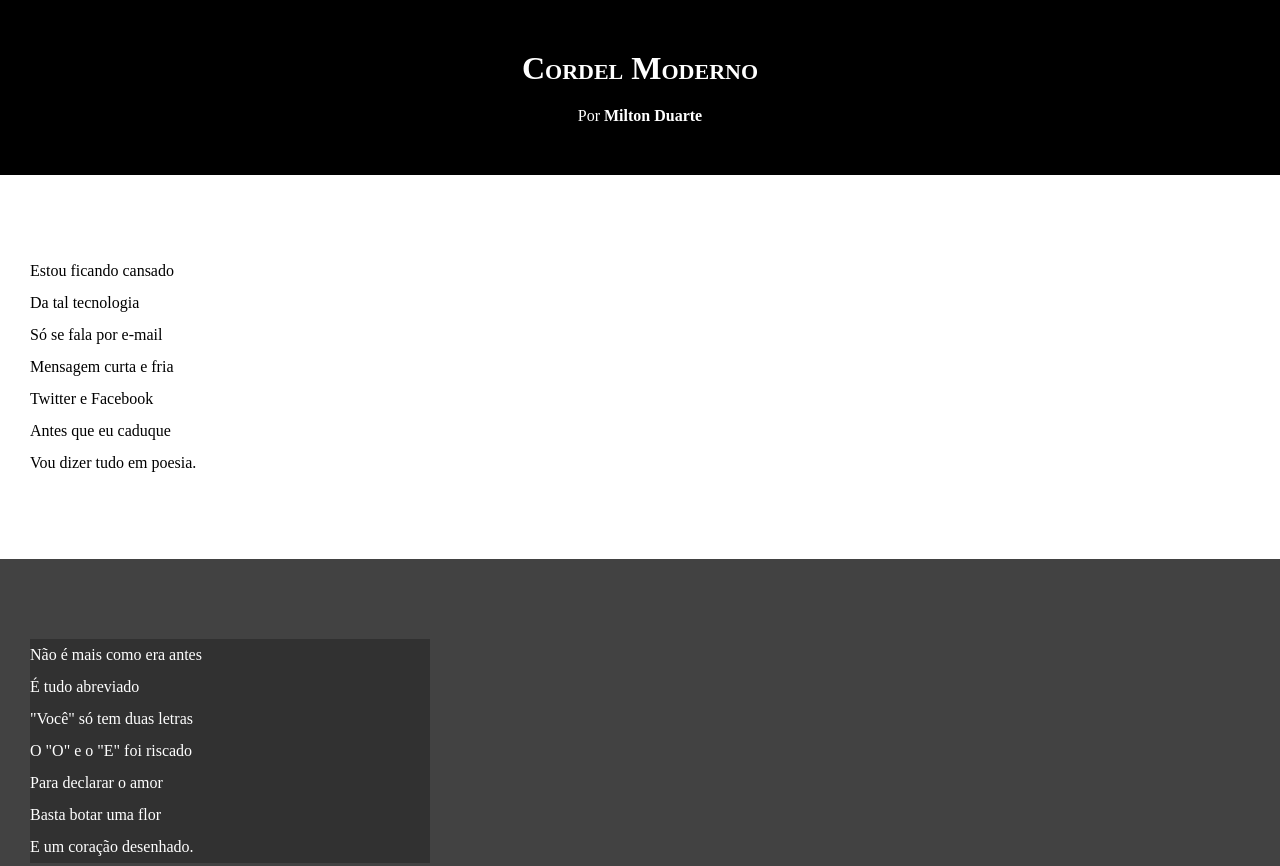
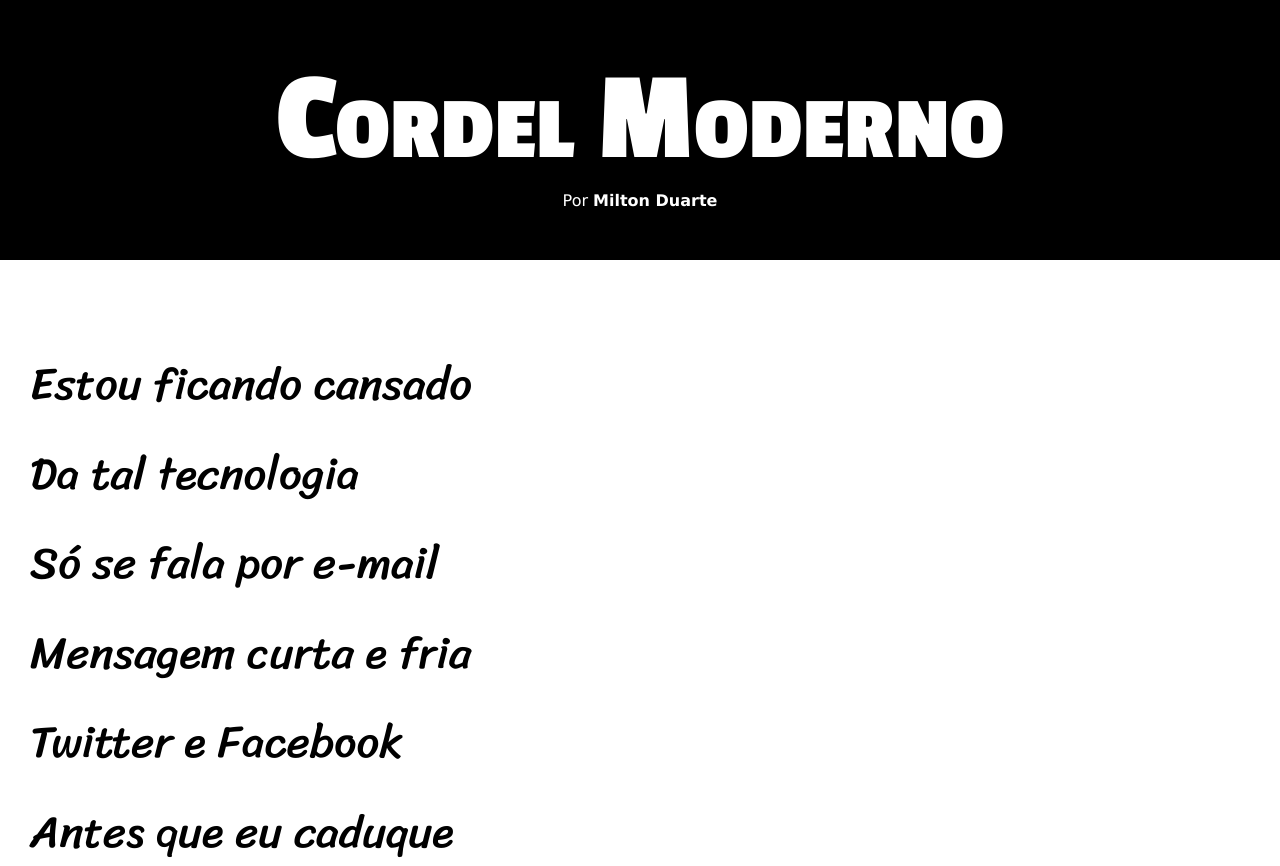
Before and after one commit to dev-hudson/html-css, a plain HTML site: page desafios html/desafio012-cordel/cordel.html in a window 1280 px wide. Shown: the top 866 px of the page. Drawn offline with Linux system fonts and the light colour scheme.

Commit message:
atualização fontes e estilos

```diff
--- a/desafios html/desafio012-cordel/estilo/style.css
+++ b/desafios html/desafio012-cordel/estilo/style.css
@@ -1,13 +1,24 @@
 @charset "UTF-8";
 
+@import url('https://fonts.googleapis.com/css2?family=Bebas+Neue&family=Inter:ital,opsz,wght@0,14..32,100..900;1,14..32,100..900&family=Passion+One:wght@400;700;900&display=swap');
+
+@import url('https://fonts.googleapis.com/css2?family=Bebas+Neue&family=Inter:ital,opsz,wght@0,14..32,100..900;1,14..32,100..900&family=Passion+One:wght@400;700;900&family=Sriracha&display=swap');
+
+:root {
+    --fonte1: Verdana, Geneva, Tahoma, sans-serif;
+    --fonte2: "Passion One", cursive;
+    --fonte3: "Sriracha", cursive;
+}
 * {
     margin: 0px;
     padding: 0px;
+    font-size: 1em;
 }
 
 html, body {
     min-height: 100vh;
     background-color: rgb(211, 210, 210);
+    font-family: var(--fonte1);
 }
 
 header {
@@ -18,8 +29,9 @@ header {
 
 header > h1 {
     padding-top: 50px;
-    padding-bottom: 20px;
     font-variant: small-caps;
+    font-family: var(--fonte2);
+    font-size: 10vw;
 }
 
 header > p {
@@ -43,6 +55,8 @@ section {
     padding-bottom: 10vh;
     line-height: 2em;
     padding-left: 30px;
+    font-family: var(--fonte3);
+    font-size: 3.5vw;
 }
 
 section.normal {
@@ -56,7 +70,8 @@ section.imagem {
 }
 
 section.imagem > p {
-    width: 400px;
+    display: inline-block;
+    padding: 5px;
     background-color: rgba(0, 0, 0, 0.26);
 }
 
```
